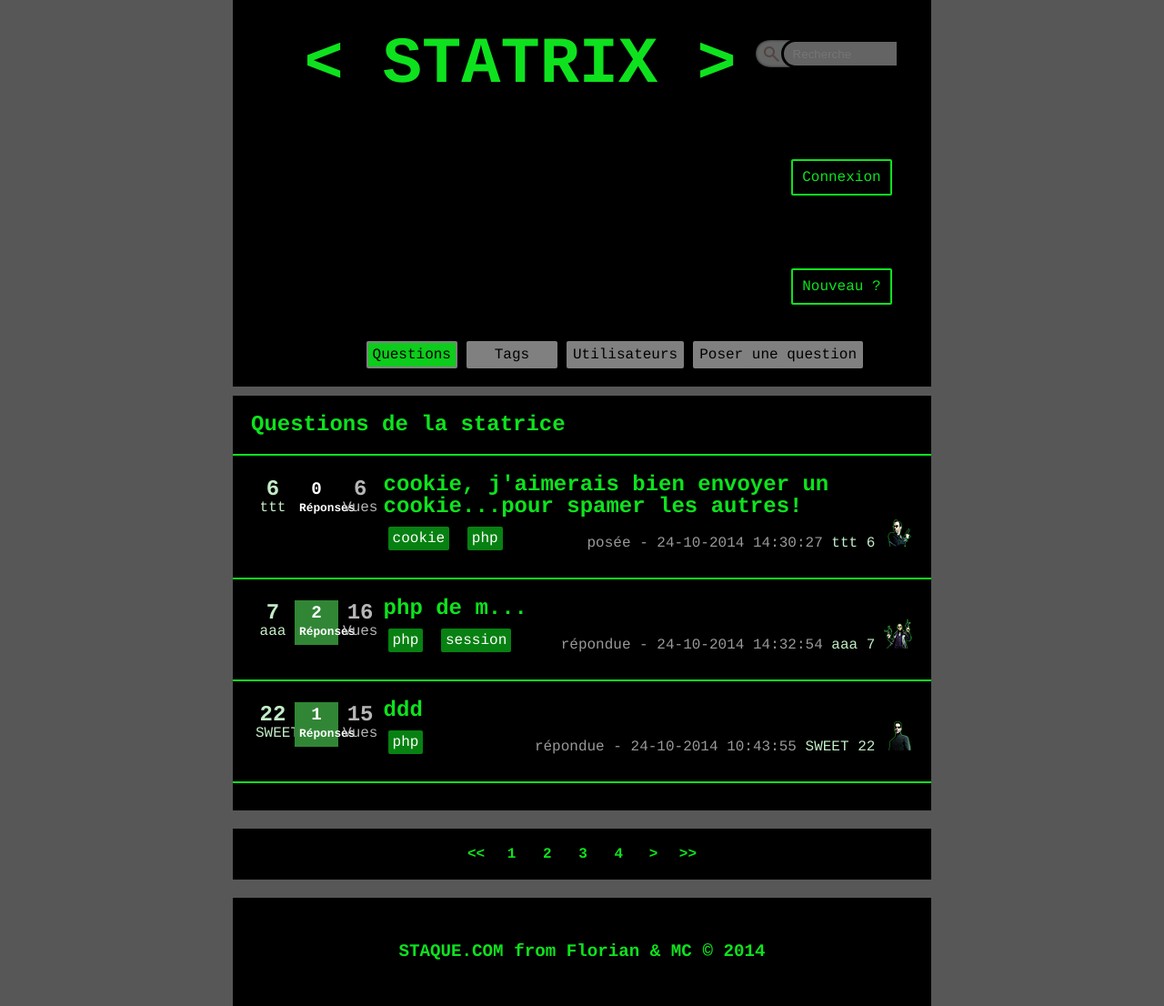
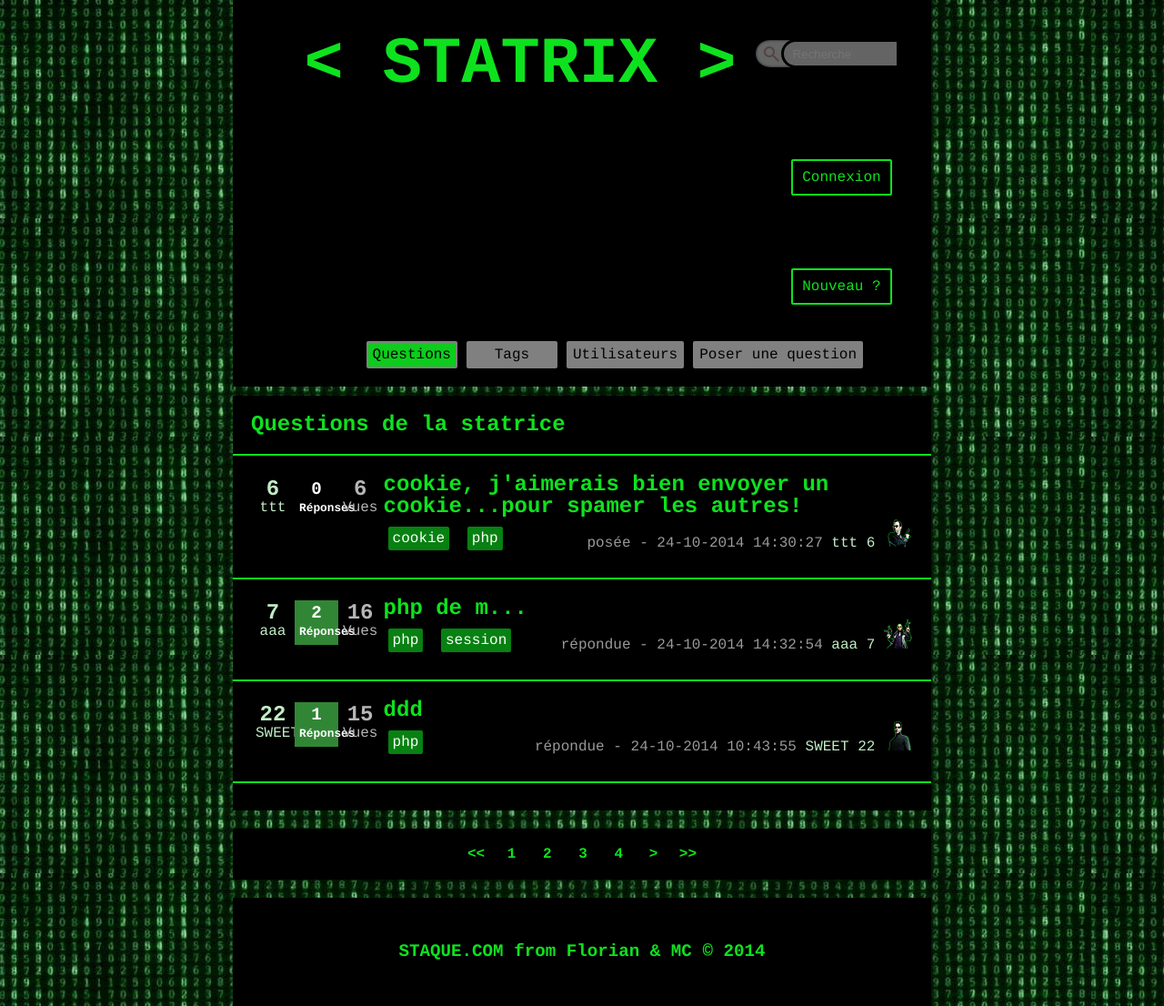
Before and after one commit to sflorian/staque, a PHP site: page /php/index.php?page=accueil in a window 1280 px wide. Shown: the whole page at 91% size. Run offline with PHP 8.4, Linux system fonts and the light colour scheme; data comes from the database, SQL or seed files in the repository; some libraries are stand-ins or nearby versions.

```diff
--- a/css/style.css
+++ b/css/style.css
@@ -5,6 +5,7 @@
 /* apply a natural box layout model to all elements, but allowing components to change */
 html {
   box-sizing: border-box;
+	height: 100%;
 }
 *, *:before, *:after {
   box-sizing: inherit;
@@ -14,7 +15,11 @@ html {
 
 body {
 	text-decoration: none;
-	background: #575757;
+	background-image: url(../img/matrix/matrix.gif);
+	background-repeat: repeat;
+	background-position: 0 0;
+	height: 100%;
+	width: 100%;
 	margin: auto;
 	width: 60%;
 	position: relative;
```
